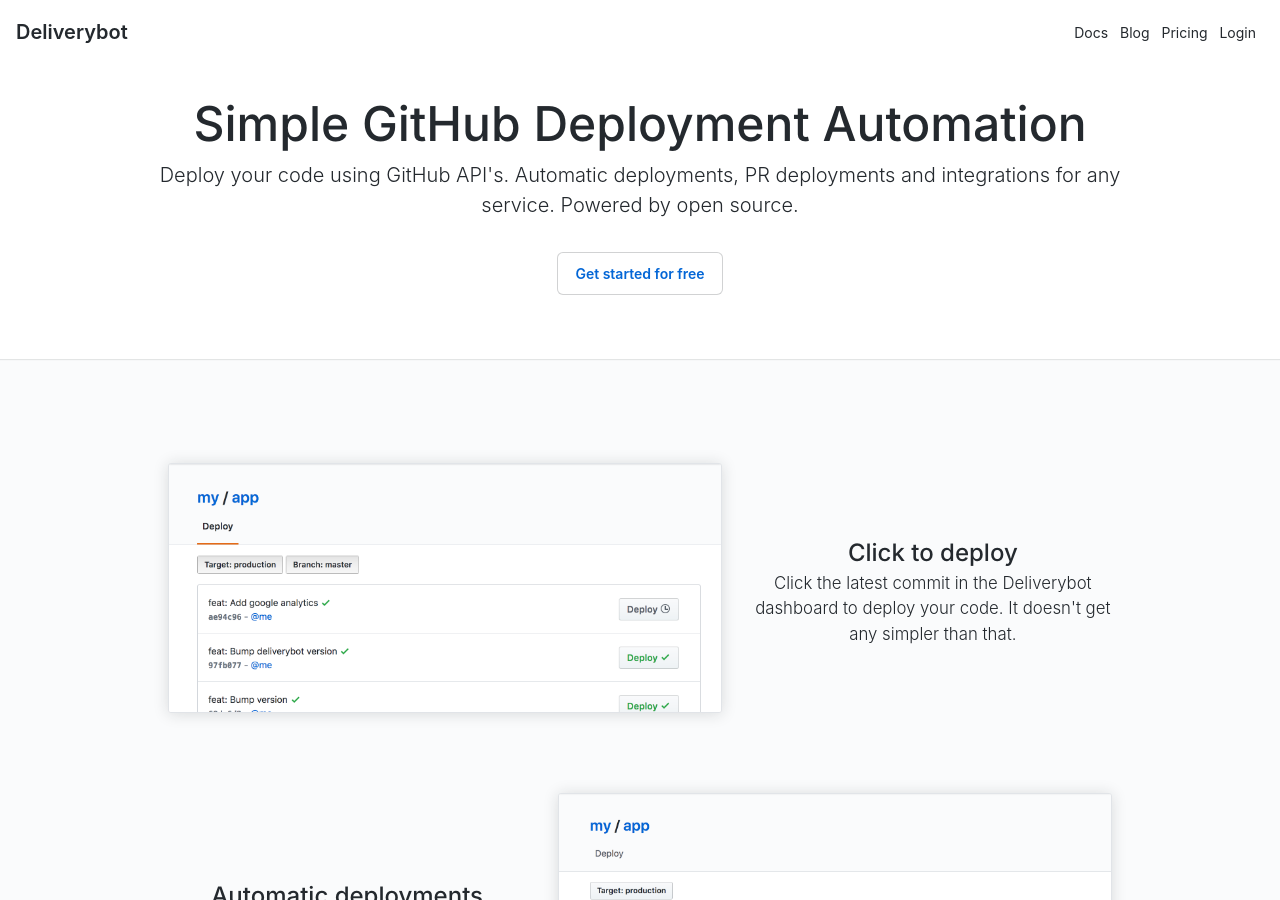
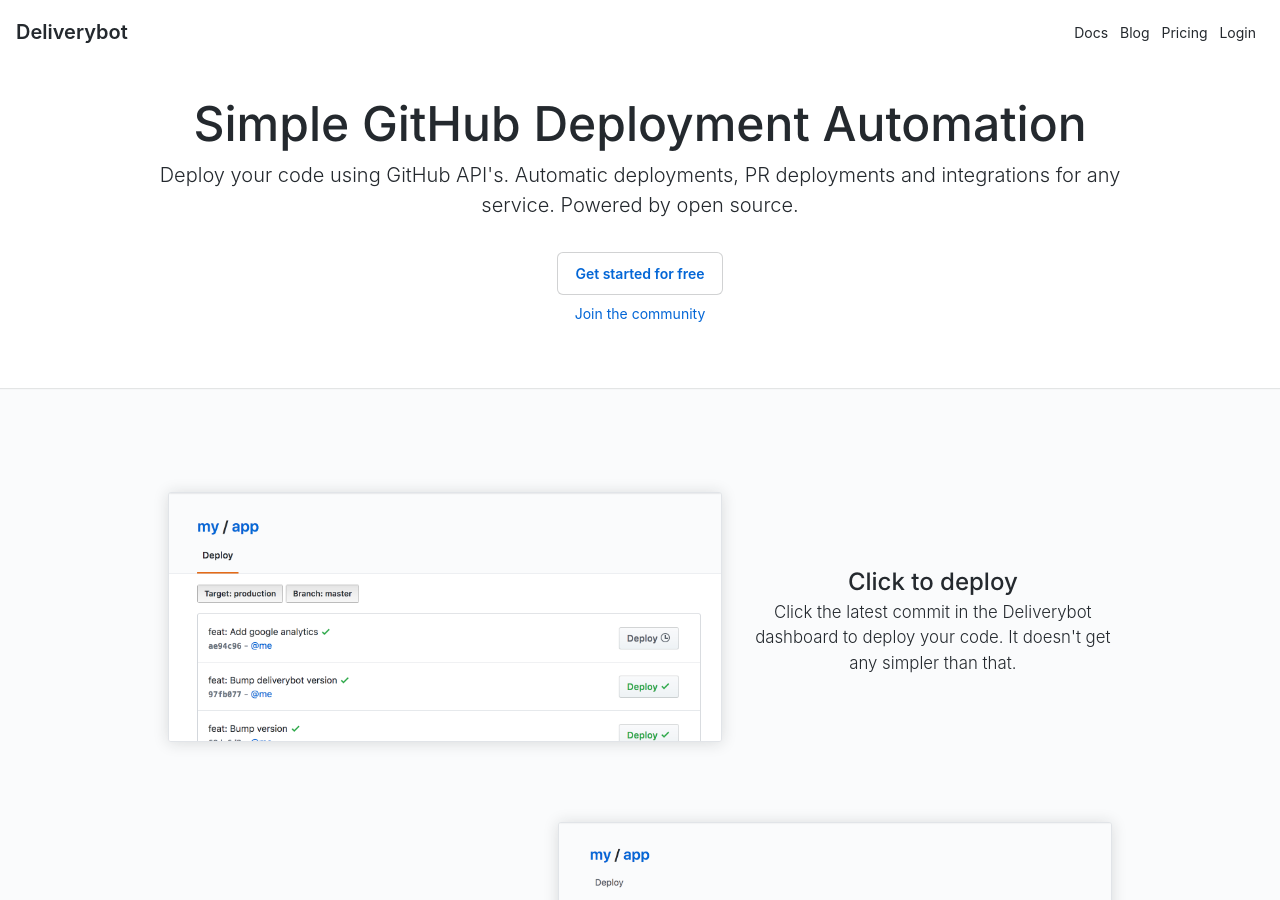
Before and after one commit to deliverybot/deliverybot.github.io, a Jekyll site: the page built from index.html, in a window 1280 px wide and 900 px high. Built offline with Jekyll 4.4.1, drawn with Linux system fonts in a browser that asks for light colours; a script that is not in the unit is left out; some of the changed text lies outside the part shown.

Commit message:
Add new cta

```diff
--- a/index.html
+++ b/index.html
@@ -13,6 +13,11 @@
     <div class="text-center mt-5">
       <a href="{{site.deliverybot_url}}/login" role="button" class="btn btn-outline btn-large">
         Get started for free
+      </a>
+    </div>
+    <div class="text-center mt-2">
+      <a target="_blank" href="{{site.spectrum_url}}" role="button" class="btn-link btn-large">
+        Join the community
       </a>
     </div>
   </div>
@@ -116,13 +121,14 @@
       </div>
     </div>
 
-    <div class="mt-2">
+    <div class="mt-5">
       <a href="{{site.deliverybot_url}}/login" role="button" class="btn btn-outline btn-large">
         Get started for free
       </a>
-      <br>
-      <a href="/docs/how-it-works/" role="button" class="btn-link btn-large">
-        How it works
+    </div>
+    <div class="mt-2">
+      <a target="_blank" href="{{site.spectrum_url}}" role="button" class="btn-link btn-large">
+        Join the community
       </a>
     </div>
 
```
